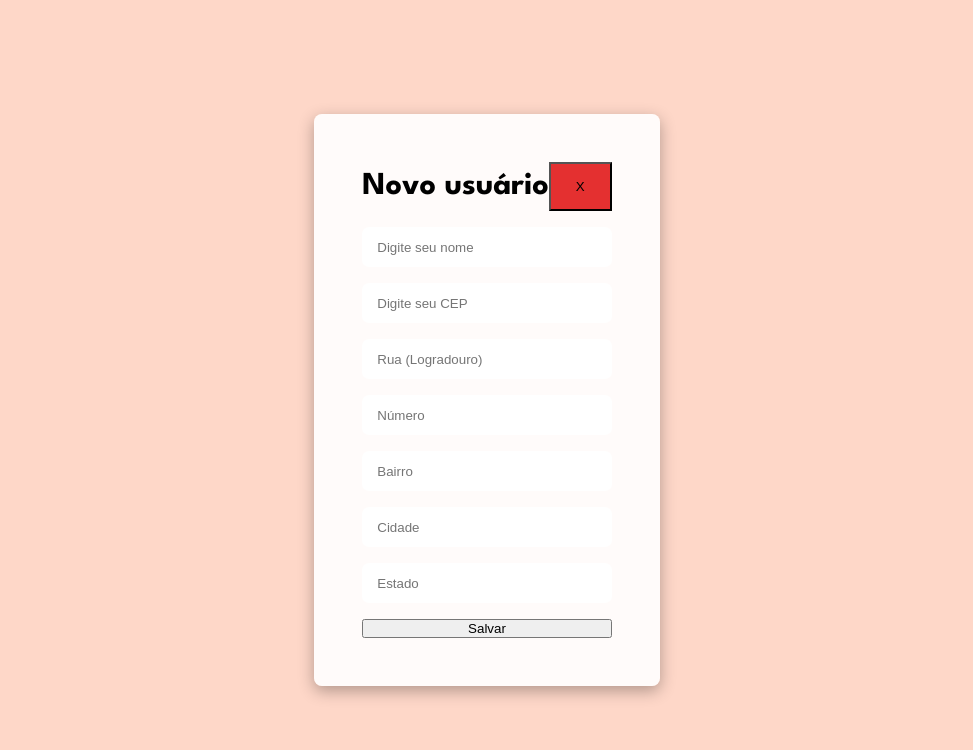
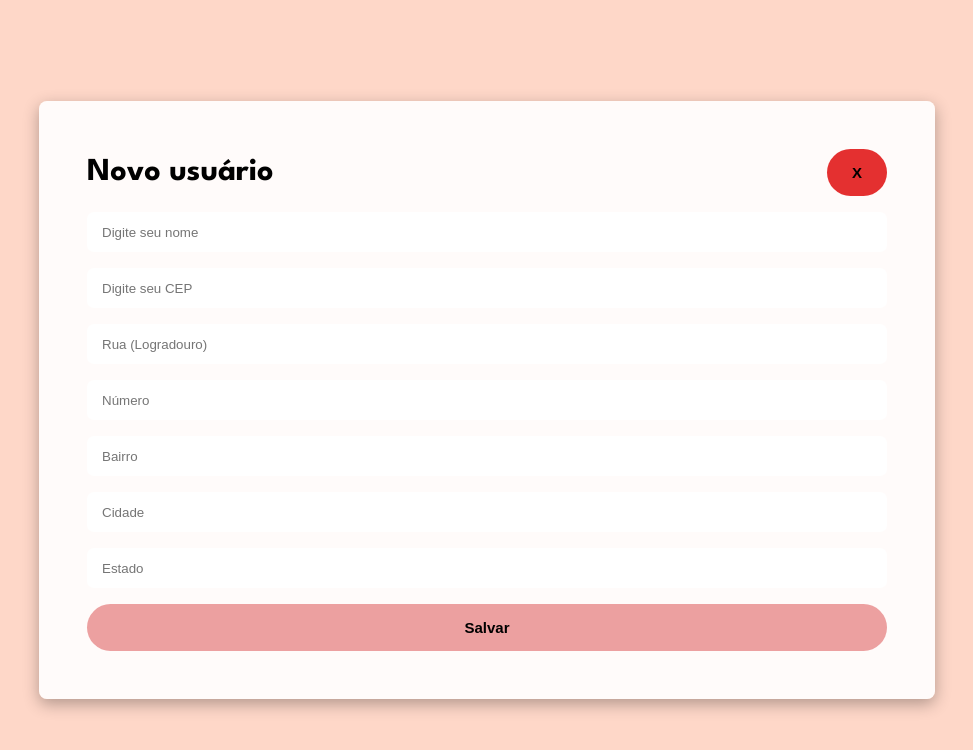
Before and after one commit to andressagabrielle21/zitrus-challenge, a React (Create React App) app: page /create in a window 1280 px wide. Shown: the top 750 px of the page, without its empty margins (153-1126 px from the left). Built offline with nearby package versions, Linux system fonts and the light colour scheme; no server answers.

Commit message:
styled components integration done

```diff
--- a/src/pages/create/Create.jsx
+++ b/src/pages/create/Create.jsx
@@ -1,6 +1,7 @@
 import React, { useState } from 'react'
 import {useForm} from 'react-hook-form';
-import './index.css';
+import {Button} from '../login/LoginStyles'
+import {Container, CreatePage, Form} from './CreateStyles'
 import { db } from '../../firebase-config';
 import {addDoc, collection} from 'firebase/firestore';
 import { Link, useNavigate } from 'react-router-dom';
@@ -61,13 +62,13 @@ export default function CreateUser() {
   }
 
   return (
-      <>
-          <div className='createPage'>
+      <Container>
+          <CreatePage>
             <div className="titleDiv">
               <h1>Novo usuário</h1>
-              <Link to="/home"><button className='closeButton'>X</button></Link>
+              <Link to="/home"><Button className='closeButton'>X</Button></Link>
             </div>
-                  <form onSubmit={handleSubmit(onSubmit)}>
+                  <Form onSubmit={handleSubmit(onSubmit)}>
                     <input type="text" placeholder='Digite seu nome' onChange={(e) => {setNewName(e.target.value);}}></input>
                     <input type="number" placeholder='Digite seu CEP' {...register("cep")} onBlur={checkCEP} onChange={(e) => {setNewCEP(e.target.value);}}></input>
                     <input type="text" placeholder='Rua (Logradouro)' {...register("rua")} onChange={(e) => {setNewRua(e.target.value);}}></input>
@@ -76,10 +77,10 @@ export default function CreateUser() {
                     <input type="text" placeholder='Cidade' {...register("cidade")} onChange={(e) => {setNewCidade(e.target.value);}}></input>
                     <input type="text" placeholder='Estado' {...register("estado")} onChange={(e) => {setNewEstado(e.target.value);}}></input>
 
-                    <button>Salvar</button>
-                  </form>
-          </div>
+                    <Button>Salvar</Button>
+                  </Form>
+          </CreatePage>
 
-      </>
+      </Container>
   )
 }
--- /dev/null
+++ b/src/pages/create/CreateStyles.jsx
@@ -0,0 +1,45 @@
+import styled from '@emotion/styled';
+
+export const Container = styled.div`
+    width: 70vw;
+    @media only screen and (max-width: 720px) {
+        width: 85vw;
+    }
+`
+
+export const CreatePage = styled.div`
+    background-color: rgba(255, 255, 255, 0.904);
+    box-shadow: 0 5px 16px rgba(0, 0, 0, .3);
+    border-radius: 8px;
+    padding: 3rem;
+    .titleDiv {
+        display: flex;
+        justify-content: space-between;
+        align-items: center;
+        .closeButton {
+            background-color: rgb(228, 48, 48);
+            padding: 15px 25px;
+            &:hover {
+                background-color: rgb(211, 0, 0);
+            }
+        }
+    }
+`
+
+export const Form = styled.form`
+    display: flex;
+    flex-direction: column;
+    justify-content: center;
+    margin-top: 1rem;
+    input {
+        height: 40px;
+        border-radius: 7px;
+        border: none;
+        margin-bottom: 1rem;
+        padding: 15px;
+        &:focus-visible {
+            box-shadow: 0px 0px 3px rgba(0, 0, 0, 0.2);
+            outline: none;
+        }
+    }
+`
--- a/src/pages/create/index.css
+++ /dev/null
@@ -1,58 +0,0 @@
-.createPage {
-  background-color: rgba(255, 255, 255, 0.904);
-  -webkit-box-shadow: 0 5px 16px rgba(0, 0, 0, 0.3);
-          box-shadow: 0 5px 16px rgba(0, 0, 0, 0.3);
-  border-radius: 8px;
-  padding: 3rem;
-  margin: 4rem 5rem;
-}
-
-.createPage .titleDiv {
-  display: -webkit-box;
-  display: -ms-flexbox;
-  display: flex;
-  -webkit-box-pack: justify;
-      -ms-flex-pack: justify;
-          justify-content: space-between;
-  -webkit-box-align: center;
-      -ms-flex-align: center;
-          align-items: center;
-}
-
-.createPage .titleDiv .closeButton {
-  background-color: #e43030;
-  padding: 15px 25px;
-}
-
-.createPage .titleDiv .closeButton:hover {
-  background-color: #d30000;
-}
-
-.createPage form {
-  display: -webkit-box;
-  display: -ms-flexbox;
-  display: flex;
-  -webkit-box-orient: vertical;
-  -webkit-box-direction: normal;
-      -ms-flex-direction: column;
-          flex-direction: column;
-  -webkit-box-pack: center;
-      -ms-flex-pack: center;
-          justify-content: center;
-  margin-top: 1rem;
-}
-
-.createPage form input {
-  height: 40px;
-  border-radius: 7px;
-  border: none;
-  margin-bottom: 1rem;
-  padding: 15px;
-}
-
-.createPage form input:focus-visible {
-  -webkit-box-shadow: 0px 0px 3px rgba(0, 0, 0, 0.2);
-          box-shadow: 0px 0px 3px rgba(0, 0, 0, 0.2);
-  outline: none;
-}
-/*# sourceMappingURL=index.css.map */
--- a/src/pages/create/index.scss
+++ /dev/null
@@ -1,36 +0,0 @@
-.createPage {
-    background-color: rgba(255, 255, 255, 0.904);
-    box-shadow: 0 5px 16px rgba(0, 0, 0, .3);
-    border-radius: 8px;
-    padding: 3rem;
-    margin: 4rem 5rem;
-    .titleDiv {
-        display: flex;
-        justify-content: space-between;
-        align-items: center;
-        .closeButton {
-            background-color: rgb(228, 48, 48);
-            padding: 15px 25px;
-            &:hover {
-                background-color: rgb(211, 0, 0);
-            }
-        }
-    }
-    form {
-        display: flex;
-        flex-direction: column;
-        justify-content: center;
-        margin-top: 1rem;
-        input {
-            height: 40px;
-            border-radius: 7px;
-            border: none;
-            margin-bottom: 1rem;
-            padding: 15px;
-            &:focus-visible {
-                box-shadow: 0px 0px 3px rgba(0, 0, 0, 0.2);
-                outline: none;
-            }
-        }
-    }
-}
--- a/src/pages/home/HomeStyles.jsx
+++ b/src/pages/home/HomeStyles.jsx
@@ -4,7 +4,6 @@ export const Container = styled.div`
     width: 80vw;
     // MOBILE
     @media only screen and (max-width: 720px) {
-
         margin: 2rem;
     }
 `
--- a/src/pages/viewDetails/ViewDetails.jsx
+++ b/src/pages/viewDetails/ViewDetails.jsx
@@ -1,9 +1,10 @@
 import React from 'react';
-import './viewDetails.css';
 import {useState} from 'react';
 import { db } from '../../firebase-config';
 import { doc, getDoc} from "firebase/firestore";
 import { Link, useParams } from 'react-router-dom';
+import { Container, Title } from './ViewDetailsStyles';
+import {Button} from '../login/LoginStyles'
 
 export default function ViewDetails() {
 
@@ -21,13 +22,11 @@ export default function ViewDetails() {
 
 
   return (
-    <div>
-        <div className="viewPage">
-                <div className='componentContent'>
-                  <div className='title'>
+    <Container>
+          <Title>
             <h1>{user.name}</h1>
-                    <Link to="/home"><button>X</button></Link>
-                  </div>
+            <Link to="/home"><Button>X</Button></Link>
+          </Title>
 
           <p><span>CEP:</span> {user.cep}</p>
           <p><span>Rua:</span> {user.rua}</p>
@@ -35,8 +34,6 @@ export default function ViewDetails() {
           <p><span>Bairro:</span> {user.bairro}</p>
           <p><span>Cidade:</span> {user.cidade}</p>
           <p><span>Estado:</span> {user.estado}</p>
-                </div>
-          </div>
-    </div>
+    </Container>
   )
 }
--- /dev/null
+++ b/src/pages/viewDetails/ViewDetailsStyles.jsx
@@ -0,0 +1,27 @@
+import styled from '@emotion/styled'
+
+export const Container = styled.div`
+    width: 60vw;
+    background-color: #fff;
+    padding: 3rem;
+    box-shadow: 0 5px 16px rgba(0, 0, 0, .3);
+    border-radius: 8px;
+    p {
+        font-size: 20px;
+        line-height: 25px;
+        span{
+            font-weight: bold;
+        }
+    }
+    // MOBILE
+    @media only screen and (max-width: 720px) {
+        width: 85vw;
+    }
+`
+
+export const Title = styled.div`
+    display: flex;
+    justify-content: space-between;
+    align-items: center;
+    margin-bottom: 1rem;
+`
--- a/src/pages/viewDetails/viewDetails.css
+++ /dev/null
@@ -1,31 +0,0 @@
-.viewPage .componentContent {
-  margin: 3rem;
-  background-color: #fff;
-  padding: 3rem;
-  -webkit-box-shadow: 0 5px 16px rgba(0, 0, 0, 0.3);
-          box-shadow: 0 5px 16px rgba(0, 0, 0, 0.3);
-  border-radius: 8px;
-}
-
-.viewPage .componentContent .title {
-  display: -webkit-box;
-  display: -ms-flexbox;
-  display: flex;
-  -webkit-box-pack: justify;
-      -ms-flex-pack: justify;
-          justify-content: space-between;
-  -webkit-box-align: center;
-      -ms-flex-align: center;
-          align-items: center;
-  margin-bottom: 1rem;
-}
-
-.viewPage .componentContent p {
-  font-size: 20px;
-  line-height: 25px;
-}
-
-.viewPage .componentContent p span {
-  font-weight: bold;
-}
-/*# sourceMappingURL=viewDetails.css.map */
```
Also changed, not shown: src/pages/viewDetails/viewDetails.scss (deleted, +0 -22 lines), 2 other files (tests, documents, lock files or other folders). Lines whose indentation alone changed are shown as unchanged.
